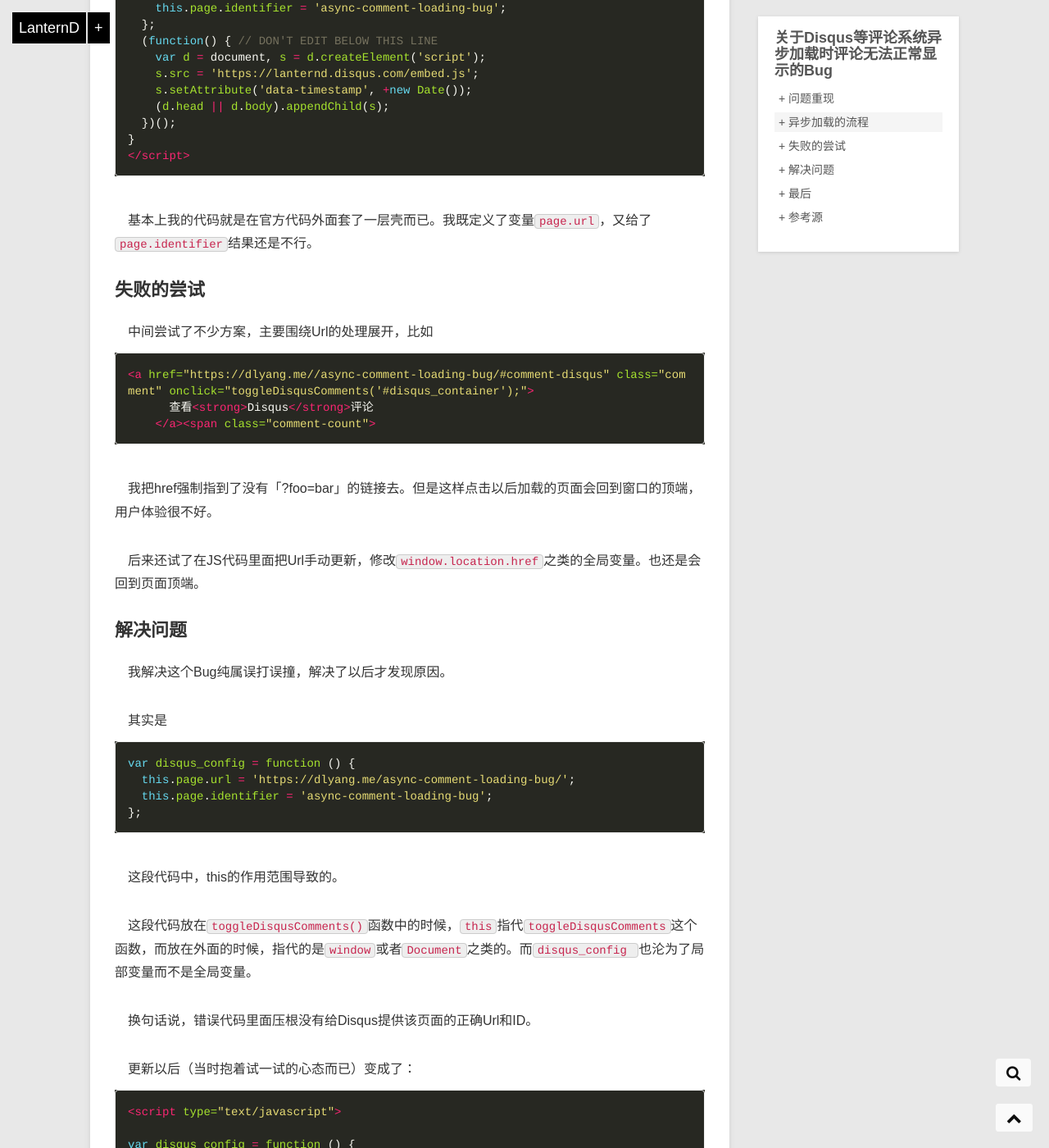
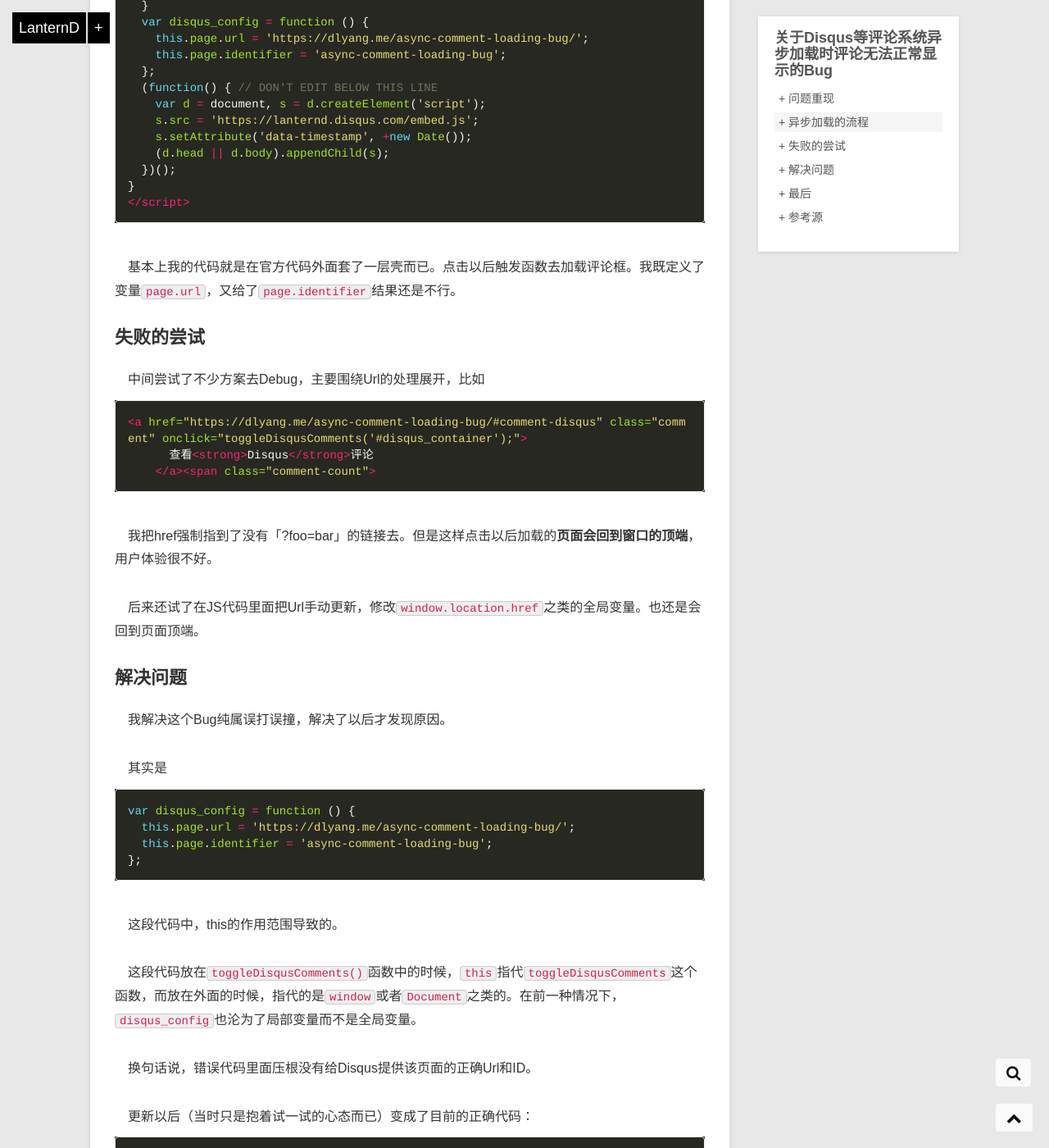
Before and after one commit to LanternD/lanternd.github.io, a Jekyll site: the page built from hitech/_posts/2017-05-24-async-comment-loading-bug.md, in a window 1280 px wide and 1400 px high, scrolled down 2994 px. Shown: the whole window at 82% size. Built offline with Jekyll 4.4.1, drawn with Linux system fonts in a browser that asks for light colours; comment, search, counter and statistics services are not loaded; some of the changed text lies outside the part shown.

Commit message:
Update post: async-comment loading

````diff
--- a/hitech/_posts/2017-05-24-async-comment-loading-bug.md
+++ b/hitech/_posts/2017-05-24-async-comment-loading-bug.md
@@ -14,7 +14,7 @@ date: 2017-05-24 12:33:44
 
 　鉴于我现在已经把这个Bug修复了，这个Bug在我这不太好重现。我先描述一下吧。
 
-如果使用正常网址，比如
+　如果使用正常网址，比如
 
 > https://dlyang.me/my-new-chromebook/
 
@@ -24,7 +24,7 @@ date: 2017-05-24 12:33:44
 
 　这时候评论就无法显示了，因为Disqus后台认为这是一篇新的文章，id是「/my-new-chromebook/?foo=bar」而不是「/my-new-chromebook/」。
 
-　奇特的是，这种现象只有**异步加载**的时候才会产生。
+　奇特的是，这种现象只有**异步加载**（也就是点击「加载XXX评论」的时候才会加载评论框）的时候才会产生。
 
 　如前面所述，我的Blog暂时没法重现这个Bug，鉴于我Blog的主题是从BeiYuu.com继承来的，我决定拿他的站点来重现（他的主题换了，不过评论框还是一样）。
 
@@ -61,13 +61,13 @@ window.disqus_shortname = 'your_short_name';
 $('#disqus_container .comment').on('click',function(){
    $(this).html('加载中...');
    var that = this;
-   $.getScript('http://' + disqus_shortname + '.disqus.com/embed.js',function(){$(that).remove()});
+   $.getScript('http://' + disqus_shortname + '.disqus.com/embed.js', function(){$(that).remove()});
 });
 ```
 
-　出错的一个问题在于，他没有指定本页面的Disqus的Url和ID。
+　出错的一个问题在于，他没有指定本页面的Disqus的Url和ID。如果没有指定，Disqus的embed.js就会从当前页面的Url里去找文章的ID，导致出问题。
 
-- 官方的代码长下面这个样子：
+- 官方的代码长下面这个样子（在同步加载的时候工作正常）：
 
 ```html
 <div id="disqus_thread"></div>
@@ -87,7 +87,7 @@ var d = document, s = d.createElement('script');
 
 ```
 
-- 我之前出错的代码是这样的：
+- 我之前出错的代码是这样的（下面链接以本文链接为例）：
 
 ```html
 <div id="disqus_container">
@@ -119,19 +119,19 @@ function toggleDisqusComments(container){
 </script>
 ```
 
-　基本上我的代码就是在官方代码外面套了一层壳而已。我既定义了变量`page.url`，又给了`page.identifier`结果还是不行。
+　基本上我的代码就是在官方代码外面套了一层壳而已。点击以后触发函数去加载评论框。我既定义了变量`page.url`，又给了`page.identifier`结果还是不行。
 
 ## 失败的尝试
 
-　中间尝试了不少方案，主要围绕Url的处理展开，比如
+　中间尝试了不少方案去Debug，主要围绕Url的处理展开，比如
 
 ```html
-<a href="{{ site.url }}{{ page.id }}/#comment-disqus" class="comment" onclick="toggleDisqusComments('#disqus_container');">
+<a href="{{ site.url }}{{ page.id | remove: '/'}}/#comment-disqus" class="comment" onclick="toggleDisqusComments('#disqus_container');">
       查看<strong>Disqus</strong>评论
     </a><span class="comment-count">
 ```
 
-　我把href强制指到了没有「?foo=bar」的链接去。但是这样点击以后加载的页面会回到窗口的顶端，用户体验很不好。
+　我把href强制指到了没有「?foo=bar」的链接去。但是这样点击以后加载的**页面会回到窗口的顶端**，用户体验很不好。
 
 　后来还试了在JS代码里面把Url手动更新，修改`window.location.href`之类的全局变量。也还是会回到页面顶端。
 
@@ -150,11 +150,11 @@ var disqus_config = function () {
 
 　这段代码中，this的作用范围导致的。
 
-　这段代码放在`toggleDisqusComments()`函数中的时候，`this`指代`toggleDisqusComments`这个函数，而放在外面的时候，指代的是`window`或者`Document`之类的。而`disqus_config `也沦为了局部变量而不是全局变量。
+　这段代码放在`toggleDisqusComments()`函数中的时候，`this`指代`toggleDisqusComments`这个函数，而放在外面的时候，指代的是`window`或者`Document`之类的。在前一种情况下，`disqus_config`也沦为了局部变量而不是全局变量。
 
 　换句话说，错误代码里面压根没有给Disqus提供该页面的正确Url和ID。
 
-　更新以后（当时抱着试一试的心态而已）变成了：
+　更新以后（当时只是抱着试一试的心态而已）变成了目前的正确代码：
 
 ```html
 <script type="text/javascript">
````
Also changed, not shown: other parts of hitech/_posts/2017-05-24-async-comment-loading-bug.md (+2 -2 lines).
